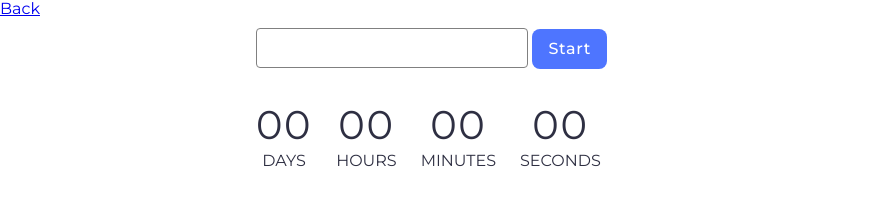
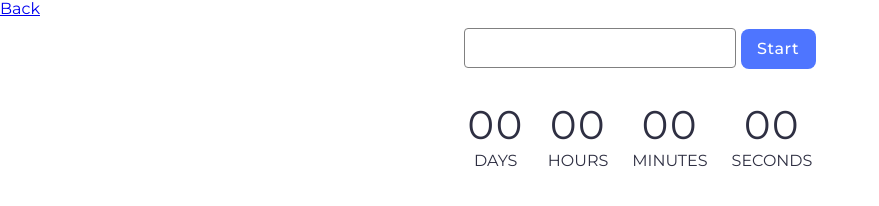
Before and after one commit to Keltars/goit-js-hw-10, a website built with Vite: page src/1-timer.html in a window 1280 px wide. Shown: the whole page, without its empty margins (0-879 px from the left). Built offline with nearby package versions, Linux system fonts and the light colour scheme.

Commit message:
update css

```diff
--- a/src/1-timer.html
+++ b/src/1-timer.html
@@ -21,8 +21,10 @@
     <br>
 
     <div class="container">
-        <input class="datetime-picker" type="text" id="datetime-picker" />
-        <button class="start-btn" type="button" data-start>Start</button>
+        <div class="pick-start">
+            <input class="datetime-picker" type="text" id="datetime-picker" />
+            <button class="start-btn" type="button" data-start>Start</button>
+        </div>
 
         <div class="timer">
             <div class="field">
--- a/src/css/styles.css
+++ b/src/css/styles.css
@@ -5,7 +5,8 @@ body {
 /* TASK-1 */
 
 .container {
-  padding-left: 20%;
+  display: flex;
+  flex-direction: column;
 }
 
 .datetime-picker {
@@ -21,6 +22,10 @@ body {
   font-size: 16px;
   line-height: 1.5;
   letter-spacing: 0.04em;
+}
+
+.pick-start {
+  margin: 0 auto;
 }
 
 .datetime-picker:hover {
@@ -66,9 +71,10 @@ body {
 }
 
 .timer {
-  margin-top: 32px;
   display: flex;
   gap: 24px;
+  margin: 0 auto;
+  margin-top: 32px;
 }
 
 .value {
```
